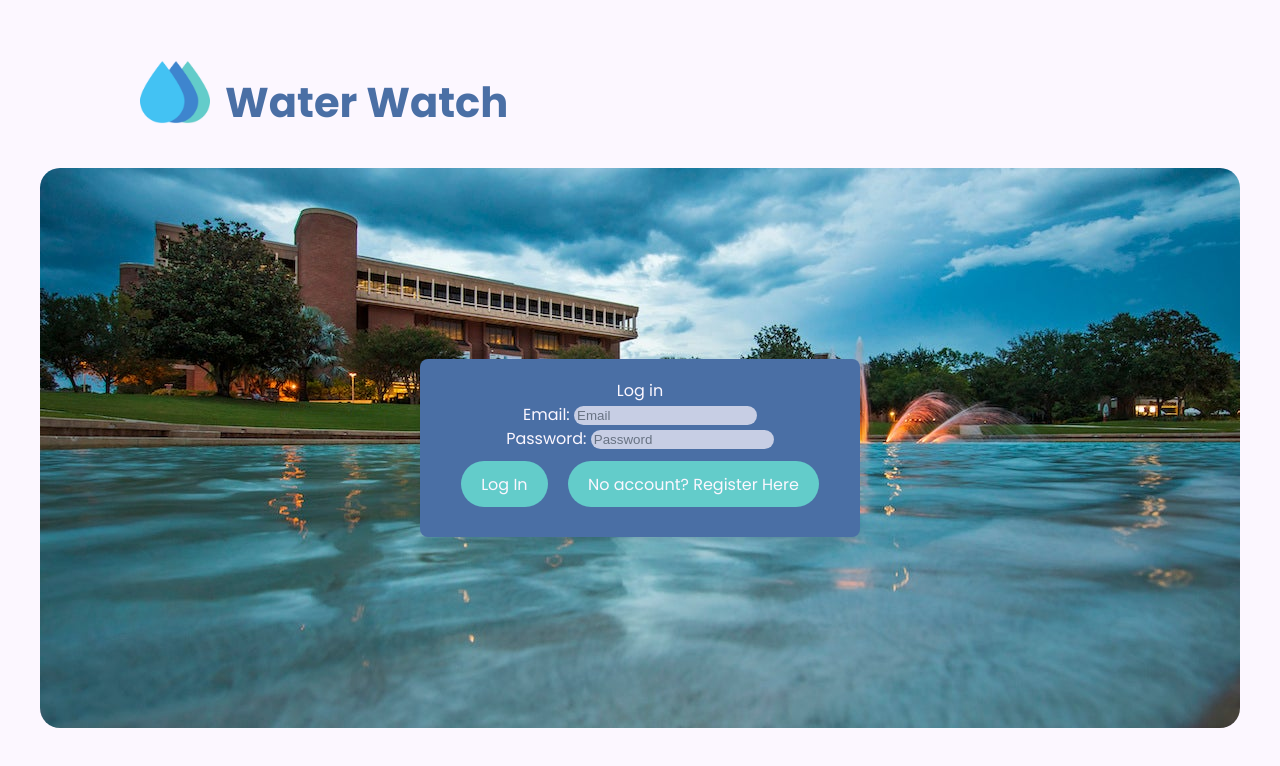
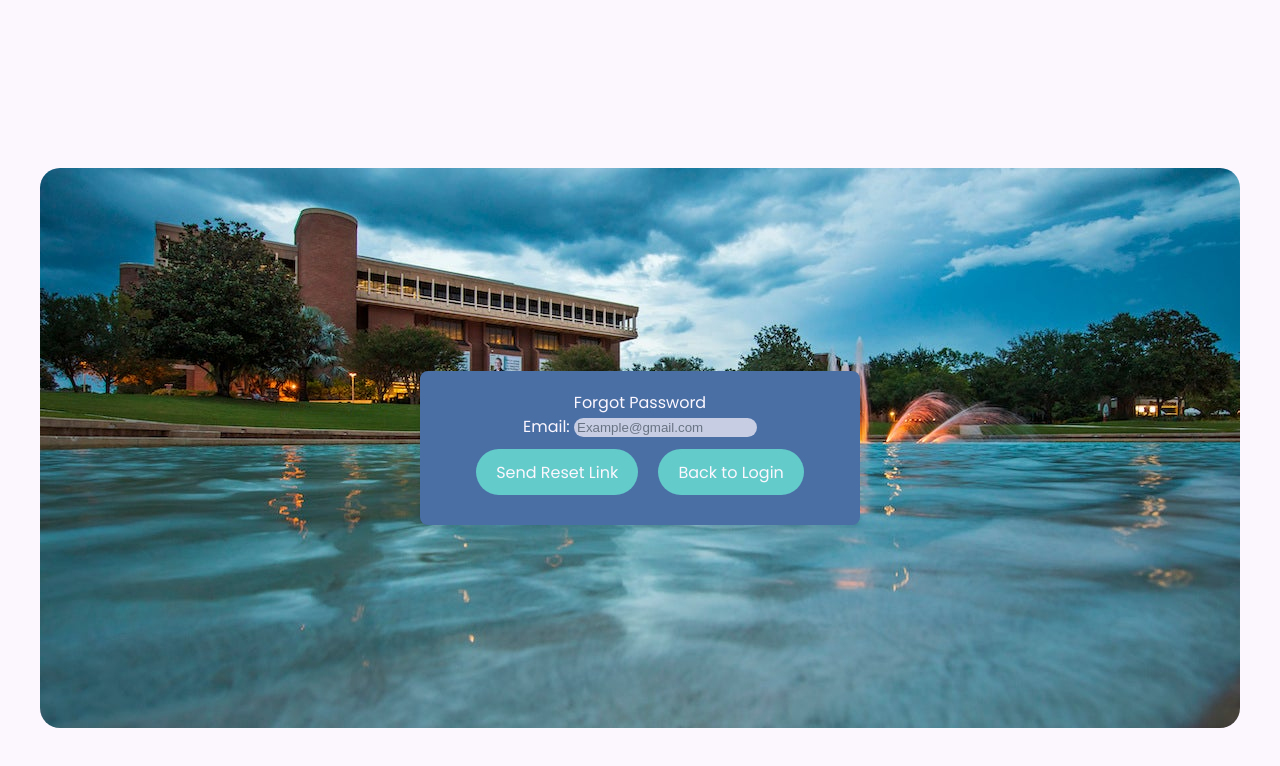
Before and after one commit to tojakar/Project26, a React (Vite) app in the folder cards/frontend/: page /forgot-password in a window 1280 px wide. Before the commit this address led to /. Shown: the top 766 px of the page. Built offline with nearby package versions, Linux system fonts and the light colour scheme.

Commit message:
semi working forgot password pages

```diff
--- a/cards/frontend/src/App.css
+++ b/cards/frontend/src/App.css
@@ -91,6 +91,10 @@ body {
 
 .read-the-docs {
   color: #888;
+}
+
+.search-box {
+  position: relative;
 }
 
 /*everythiing below is for the map page */
--- a/cards/frontend/src/App.tsx
+++ b/cards/frontend/src/App.tsx
@@ -5,6 +5,7 @@ import CardPage from './pages/CardPage';
 import RegisterPage from './pages/RegisterPage';
 import MapPage from './pages/MapPage';
 import EmailVerificationPage from './pages/EmailVerificationPage';
+import PasswordReset from './components/PasswordReset';
 
 function App() {
   return (
@@ -15,7 +16,9 @@ function App() {
         <Route path="/map" element={<MapPage />} />
         <Route path="/cards" element={<CardPage />} />
         <Route path="/verify-email" element={<EmailVerificationPage />} />
+        <Route path="/forgot-password" element={<PasswordReset />} />
         <Route path="*" element={<Navigate to="/" />} />
+
       </Routes>
     </Router>
   );
--- a/cards/frontend/src/components/Login.tsx
+++ b/cards/frontend/src/components/Login.tsx
@@ -15,6 +15,11 @@ function Login() {
   const doRegister = () => {
   navigate('/register');
   };
+
+ const doForgotPassword = (): void => {
+  navigate('/forgot-password');
+};
+
 
 
 
@@ -82,7 +87,9 @@ function Login() {
       Password: <input type="password" id="loginPassword" placeholder="Password" onChange={handleSetPassword} />
       <br />
       <button type="button" id="loginButton" className="buttons" onClick={doLogin}>  Log In </button>
+
       <button type="button" id="registerButton" className="buttons" onClick={doRegister}> No account? Register Here</button>
+      <span id="forgotPasswordLink" style={{cursor: 'pointer', textDecoration: 'underline', color: 'white'}}onClick={doForgotPassword}>Forgot Password?</span>
       <span id="loginResult">{message}</span>
     </div>
   </div>
--- /dev/null
+++ b/cards/frontend/src/components/PasswordReset.tsx
@@ -0,0 +1,216 @@
+import axios from 'axios';
+import { useState, useEffect } from 'react';
+import { buildPath } from './Path';
+import { useNavigate, useLocation } from 'react-router-dom';
+
+function PasswordReset() {
+  const [message, setMessage] = useState('');
+  const [email, setEmail] = useState('');
+  const [newPassword, setNewPassword] = useState('');
+  const [confirmPassword, setConfirmPassword] = useState('');
+  const [currentView, setCurrentView] = useState('forgot'); // 'forgot' or 'reset'
+
+  const navigate = useNavigate();
+  const location = useLocation();
+
+  // Get token and id from URL parameters
+  const urlParams = new URLSearchParams(location.search);
+  const token = urlParams.get('token');
+  const userId = urlParams.get('id');
+
+  // Auto-switch to reset view if we have token and id in URL
+  useEffect(() => {
+    if (token && userId) {
+      setCurrentView('reset');
+    }
+  }, [token, userId]);
+
+  const doLogin = () => {
+    navigate('/login');
+  };
+
+  const passwordCheck = (password: string): boolean => {
+    const hasUpperCase = /[A-Z]/.test(password);
+    const hasNumber = /\d/.test(password);
+    return hasUpperCase && hasNumber;
+  };
+
+  async function doForgotPassword(event: any): Promise<void> {
+    event.preventDefault();
+
+    // Basic validation
+    if (!email) {
+      setMessage('Please enter your email address');
+      return;
+    }
+
+    const obj = {
+      email: email
+    };
+
+    try {
+      const response = await axios.post(buildPath('api/passResetEmail'), obj, {
+        headers: { 'Content-Type': 'application/json' }
+      });
+
+      // Check if request was successful
+      if (response.data.error) {
+        setMessage(response.data.error);
+        return;
+      }
+
+      // Success message
+      if (response.data.message) {
+        setMessage(response.data.message);
+        setEmail('');
+      }
+    } catch (error: any) {
+      if (error.response && error.response.data && error.response.data.error) {
+        setMessage(error.response.data.error);
+      } else {
+        setMessage('Request failed. Please try again.');
+      }
+      console.log(error);
+    }
+  }
+
+  async function doPasswordReset(event: any): Promise<void> {
+    event.preventDefault();
+
+    // Basic validation
+    if (!newPassword || !confirmPassword) {
+      setMessage('Please fill in all fields');
+      return;
+    }
+
+    // Password complexity checks
+    if (!passwordCheck(newPassword)) {
+      setMessage('Password must contain at least one uppercase letter and one number');
+      return;
+    }
+
+    if (newPassword !== confirmPassword) {
+      setMessage('Passwords do not match');
+      return;
+    }
+
+    const obj = {
+      token: token,
+      newPassword: newPassword
+    };
+
+    try {
+      const response = await axios.post(buildPath('api/passReset'), obj, {
+        headers: { 'Content-Type': 'application/json' }
+      });
+
+      // Check if reset was successful
+      if (response.data.error) {
+        setMessage(response.data.error);
+        return;
+      }
+
+      // Reset successful
+      if (response.data.message) {
+        setMessage('Password reset successful! Redirecting to login...');
+        setTimeout(() => {
+          navigate('/login');
+        }, 2000);
+      }
+    } catch (error: any) {
+      if (error.response && error.response.data && error.response.data.error) {
+        setMessage(error.response.data.error);
+      } else {
+        setMessage('Password reset failed. Please try again.');
+      }
+      console.log(error);
+    }
+  }
+
+  function handleSetEmail(e: any): void {
+    setEmail(e.target.value);
+  }
+
+  function handleSetNewPassword(e: any): void {
+    setNewPassword(e.target.value);
+  }
+
+  function handleSetConfirmPassword(e: any): void {
+    setConfirmPassword(e.target.value);
+  }
+
+  const ForgotPasswordForm = () => (
+    <div className="background-container">
+      <div id="ButtonDiv" className="form">
+        <span id="inner-title">Forgot Password</span><br />
+        Email: <input
+          type="email"
+          id="forgotEmail"
+          placeholder="Example@gmail.com"
+          value={email}
+          onChange={handleSetEmail}
+        /><br />
+        <button
+          type="button"
+          id="sendResetButton"
+          className="buttons"
+          onClick={doForgotPassword}
+        >
+          Send Reset Link
+        </button>
+        <button
+          type="button"
+          id="backToLoginButton"
+          className="buttons"
+          onClick={doLogin}
+        >
+          Back to Login
+        </button>
+        <span id="forgotPasswordResult">{message}</span>
+      </div>
+    </div>
+  );
+
+  const ResetPasswordForm = () => (
+    <div className="background-container">
+      <div id="ButtonDiv" className="form">
+        <span id="inner-title">Reset Password</span><br />
+        New Password: <input
+          type="password"
+          id="newPassword"
+          placeholder="New Password"
+          value={newPassword}
+          onChange={handleSetNewPassword}
+        /><br />
+        Confirm Password: <input
+          type="password"
+          id="confirmNewPassword"
+          placeholder="Confirm New Password"
+          value={confirmPassword}
+          onChange={handleSetConfirmPassword}
+        /><br />
+        <button
+          type="button"
+          id="resetPasswordButton"
+          className="buttons"
+          onClick={doPasswordReset}
+        >
+          Reset Password
+        </button>
+        <button
+          type="button"
+          id="backToLoginButton"
+          className="buttons"
+          onClick={doLogin}
+        >
+          Back to Login
+        </button>
+        <span id="resetPasswordResult">{message}</span>
+      </div>
+    </div>
+  );
+
+  return currentView === 'forgot' ? <ForgotPasswordForm /> : <ResetPasswordForm />;
+}
+
+export default PasswordReset;
--- a/cards/frontend/src/components/SearchFountain.tsx
+++ b/cards/frontend/src/components/SearchFountain.tsx
@@ -132,7 +132,7 @@ const SearchFountain: React.FC<Props> = ({
   };
 
   return (
-    <div className="search-box">
+    <div className="search-box" >
       <input
         type="text"
         placeholder="Search fountains by name..."
```
Also changed, not shown: cards/frontend/src/pages/ForgotPasswordPage.tsx (deleted, +0 -13 lines), 1 other file (tests, documents, lock files or other folders).
